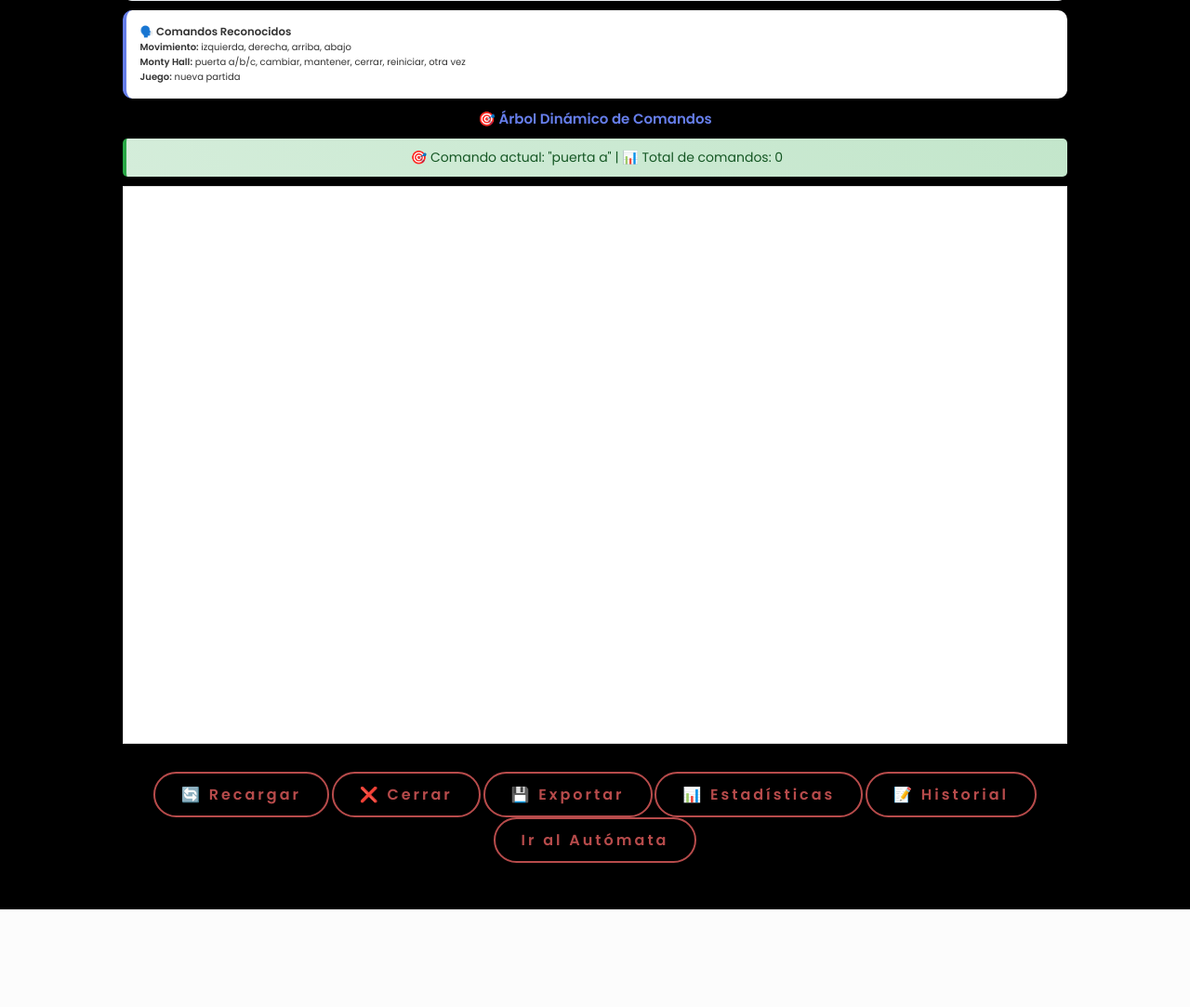
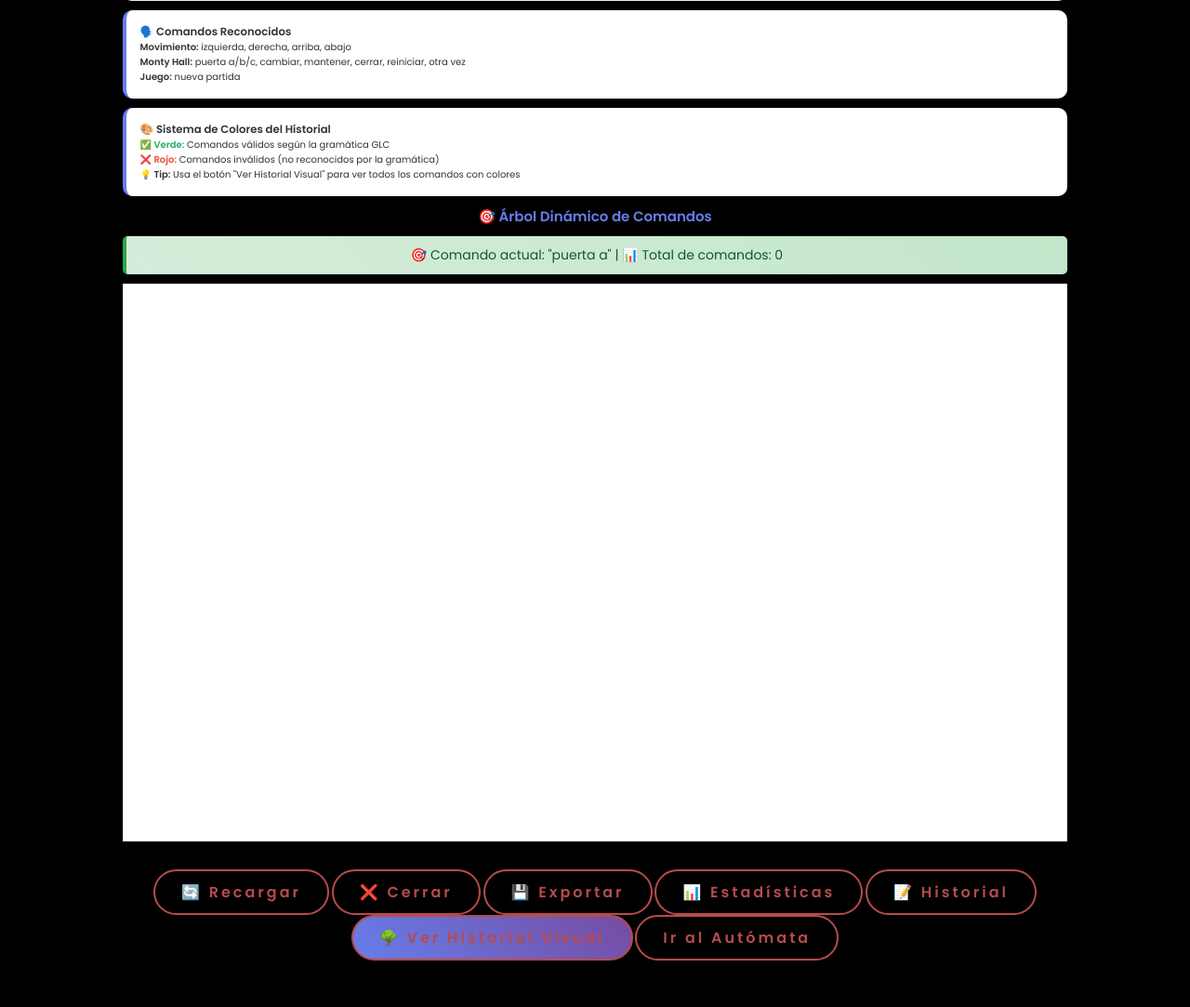
Before and after one commit to Abel214/ProyectoFinalAutomatas, a Flask app: page /glc/arbol in a window 1280 px wide. Shown: the part 665-1748 px from the top of the page at 93% size. Before the commit the page ends 1643 px from the top, so only its background shows below. Run offline with Flask 3, Linux system fonts and the light colour scheme; some libraries are stand-ins or nearby versions.

Commit message:
GLC Historial Diferencia comandos invalidos/validos

```diff
--- a/frontend/static/js/arbolVozDinamico.js
+++ b/frontend/static/js/arbolVozDinamico.js
@@ -479,7 +479,7 @@ class ArbolVozDinamico {
             id: idCounter++,
             label: `Historial\n(${historial.length} comandos)`,
             color: '#E74C3C',
-            font: { size: 18, color: 'white' },
+            font: { size: 18, color: 'white', bold: true },
             shape: 'circle',
             size: 40
         });
@@ -487,27 +487,35 @@ class ArbolVozDinamico {
         // Crear rama para cada comando en el historial
         historial.forEach((entrada, index) => {
             const comando = entrada.comando;
+            const esValido = entrada.valido;
             const tokens = entrada.tokens || comando.split(' ');
-            const tipoComando = this.determinarTipoComando(comando);
-            const colorTipo = this.obtenerColorTipo(tipoComando);
+            const timestamp = entrada.timestamp;
+
+            // Color basado en validez de la gramática
+            const colorComando = esValido ? '#27AE60' : '#E74C3C'; // Verde para válido, rojo para inválido
+            const textColor = 'white';
+            const iconoValidez = esValido ? '✅' : '❌';
 
             // Nodo principal del comando
             const nodoComando = {
                 id: idCounter++,
-                label: `Cmd ${index + 1}\n"${comando}"`,
-                color: colorTipo,
-                font: { size: 14, color: 'white' },
+                label: `${iconoValidez} Cmd ${index + 1}\n"${comando}"`,
+                color: colorComando,
+                font: { size: 14, color: textColor, bold: true },
                 shape: 'circle',
-                title: `Comando: ${comando}\nHora: ${entrada.timestamp}\nTipo: ${tipoComando}`
+                size: 30,
+                title: `Comando: ${comando}\nHora: ${timestamp}\nVálido: ${esValido ? 'SÍ' : 'NO'}\nGramática: ${esValido ? 'Reconocido por GLC' : 'No válido según GLC'}`
             };
             nodos.push(nodoComando);
 
-            // Conectar con el nodo raíz
+            // Conectar con el nodo raíz con color según validez
             aristas.push({
                 from: 0,
                 to: nodoComando.id,
-                label: entrada.timestamp,
-                font: { size: 10 }
+                label: timestamp,
+                font: { size: 10 },
+                color: { color: colorComando },
+                width: esValido ? 3 : 2 // Línea más gruesa para comandos válidos
             });
 
             // Agregar nodos de tokens para este comando
@@ -515,16 +523,20 @@ class ArbolVozDinamico {
                 const nodoToken = {
                     id: idCounter++,
                     label: token,
-                    color: '#BDC3C7',
-                    font: { size: 12, color: 'black' },
+                    color: esValido ? '#D5F4E6' : '#FADBD8', // Verde claro para válidos, rojo claro para inválidos
+                    font: { size: 12, color: '#2C3E50' },
                     shape: 'box',
-                    size: 20
+                    size: 18,
+                    borderWidth: 2,
+                    borderColor: colorComando
                 };
                 nodos.push(nodoToken);
 
                 aristas.push({
                     from: nodoComando.id,
-                    to: nodoToken.id
+                    to: nodoToken.id,
+                    color: { color: colorComando },
+                    width: 1
                 });
             });
         });
@@ -534,6 +546,8 @@ class ArbolVozDinamico {
         this.edges.update(aristas);
 
         console.log(`🌳 Historial completo generado: ${historial.length} comandos, ${nodos.length} nodos`);
+        console.log(`✅ Comandos válidos: ${historial.filter(h => h.valido).length}`);
+        console.log(`❌ Comandos inválidos: ${historial.filter(h => !h.valido).length}`);
     }
 
     // Función de prueba para debug
--- a/frontend/templates/glc/arbol.html
+++ b/frontend/templates/glc/arbol.html
@@ -201,6 +201,13 @@
                 <p><strong>Juego:</strong> nueva partida</p>
             </div>
 
+            <div class="info-card">
+                <h3>🎨 Sistema de Colores del Historial</h3>
+                <p><strong style="color: #27AE60;">✅ Verde:</strong> Comandos válidos según la gramática GLC</p>
+                <p><strong style="color: #E74C3C;">❌ Rojo:</strong> Comandos inválidos (no reconocidos por la gramática)</p>
+                <p><strong>💡 Tip:</strong> Usa el botón "Ver Historial Visual" para ver todos los comandos con colores</p>
+            </div>
+
 
         <div class="container">
             <h2 style="text-align: center; color: #667eea;">🎯 Árbol Dinámico de Comandos</h2>
@@ -216,6 +223,7 @@
             <button class="btn" onclick="exportarArbol()">💾 Exportar</button>
             <button class="btn" onclick="mostrarEstadisticas()">📊 Estadísticas</button>
             <button class="btn" onclick="mostrarSelectorHistorial()">📝 Historial</button>
+            <button class="btn" onclick="mostrarHistorialVisual()" style="background: linear-gradient(45deg, #667eea, #764ba2);">🌳 Ver Historial Visual</button>
            <button class="btn" onclick="window.location.href='automata.html'">
             Ir al Autómata
             </button>
@@ -259,6 +267,63 @@
                 header.classList.remove('scrolled');
             }
         });
+
+        // Funciones adicionales para los botones
+        function exportarArbol() {
+            alert('Función de exportar en desarrollo');
+        }
+
+        function mostrarEstadisticas() {
+            const stats = `
+            📊 Estadísticas del Sistema:
+            - Comandos válidos: ${totalComandos}
+            - Último comando: ${ultimoComando}
+            - Gramática: GLC para Reconocimiento de Voz
+            - Estado: Activo
+            `;
+            alert(stats);
+        }
+
+        function mostrarSelectorHistorial() {
+            fetch('/glc/historial_completo')
+            .then(response => response.json())
+            .then(data => {
+                let historialText = "📝 Historial de Comandos:\n\n";
+                if (data.historial && data.historial.length > 0) {
+                    data.historial.forEach((cmd, index) => {
+                        const status = cmd.valido ? '✅ VÁLIDO' : '❌ INVÁLIDO';
+                        historialText += `${index + 1}. ${cmd.comando} - ${status} (${cmd.timestamp})\n`;
+                    });
+                    historialText += `\n📊 Resumen: ${data.validos} válidos, ${data.invalidos} inválidos`;
+                } else {
+                    historialText += "No hay comandos en el historial.";
+                }
+                alert(historialText);
+            })
+            .catch(error => {
+                console.error('Error al obtener historial:', error);
+                alert('Error al cargar el historial');
+            });
+        }
+
+        // Función para mostrar historial visual con colores
+        function mostrarHistorialVisual() {
+            fetch('/glc/historial_completo')
+            .then(response => response.json())
+            .then(data => {
+                if (data.historial && data.historial.length > 0) {
+                    console.log('🎨 Mostrando historial visual con colores');
+                    console.log(`📊 Total: ${data.total}, Válidos: ${data.validos}, Inválidos: ${data.invalidos}`);
+                    arbolDinamico.mostrarHistorialCompleto(data.historial);
+                } else {
+                    alert('No hay comandos en el historial para mostrar visualmente.');
+                }
+            })
+            .catch(error => {
+                console.error('Error al cargar historial visual:', error);
+                alert('Error al cargar el historial visual');
+            });
+        }
     </script>
 
 
--- a/integracion_glc.py
+++ b/integracion_glc.py
@@ -147,12 +147,33 @@ def integrar_rutas_glc(app):
 
     @app.route('/glc/historial')
     def obtener_historial():
-        """Obtiene el historial de comandos de la sesión"""
+        """Obtiene el historial de comandos válidos e inválidos de la sesión"""
         inicializar_historial()
+        historial = session.get('historial_comandos', [])
+
+        # Filtrar solo comandos válidos para el endpoint /glc/historial
+        historial_valido = [cmd for cmd in historial if cmd.get('valido', False)]
+
         return jsonify({
-            'historial': session.get('historial_comandos', []),
+            'historial': historial_valido,
             'ultimo_comando': session.get('ultimo_comando', None),
-            'total': len(session.get('historial_comandos', []))
+            'total': len(historial_valido),
+            'mensaje': f'Mostrando {len(historial_valido)} comandos válidos'
+        })
+
+    @app.route('/glc/historial_completo')
+    def obtener_historial_completo():
+        """Obtiene el historial completo de comandos (válidos e inválidos) de la sesión"""
+        inicializar_historial()
+        historial = session.get('historial_comandos', [])
+
+        return jsonify({
+            'historial': historial,
+            'ultimo_comando': session.get('ultimo_comando', None),
+            'total': len(historial),
+            'validos': len([cmd for cmd in historial if cmd.get('valido', False)]),
+            'invalidos': len([cmd for cmd in historial if not cmd.get('valido', False)]),
+            'mensaje': f'Mostrando {len(historial)} comandos totales'
         })
 
     @app.route('/glc/limpiar_historial', methods=['POST'])
```
